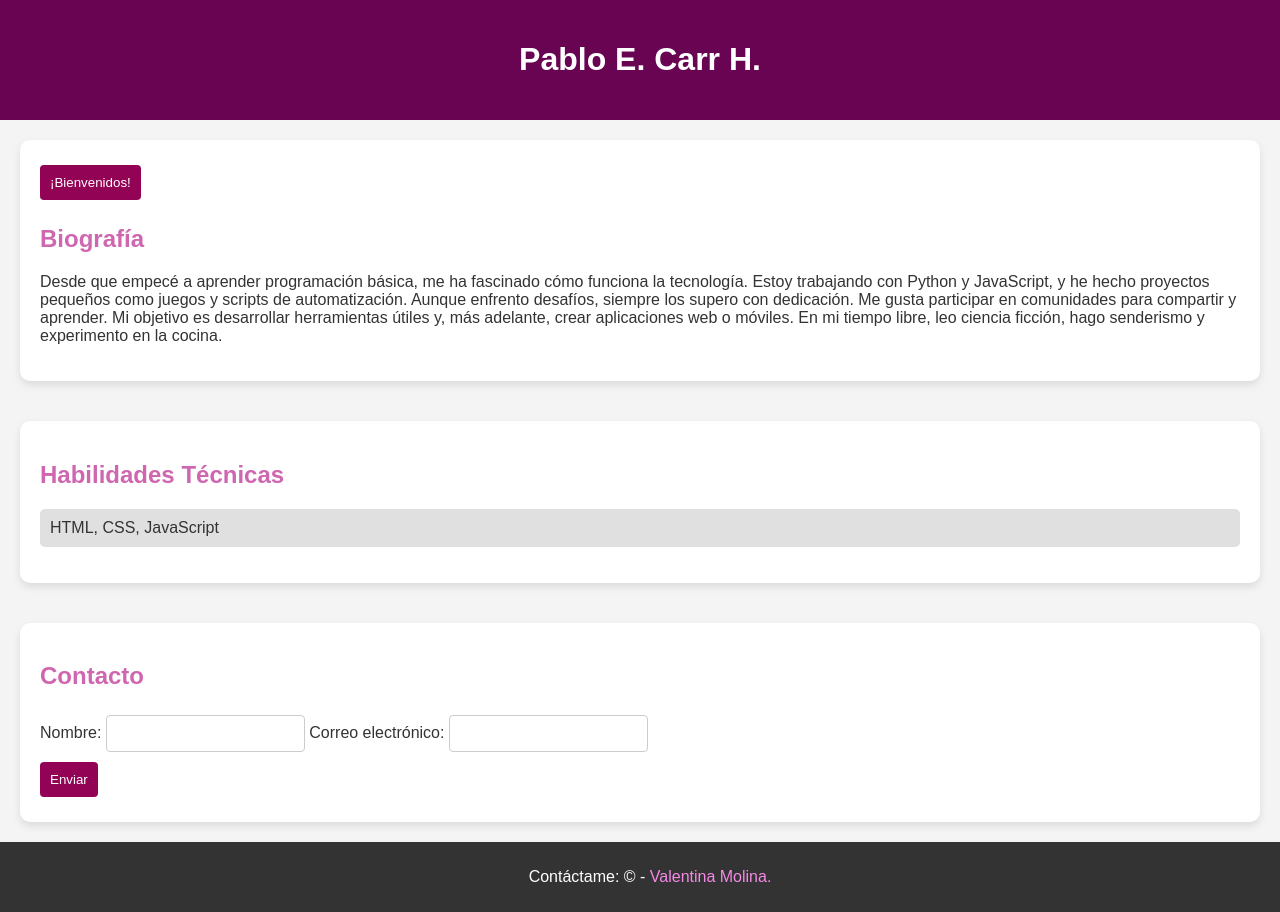
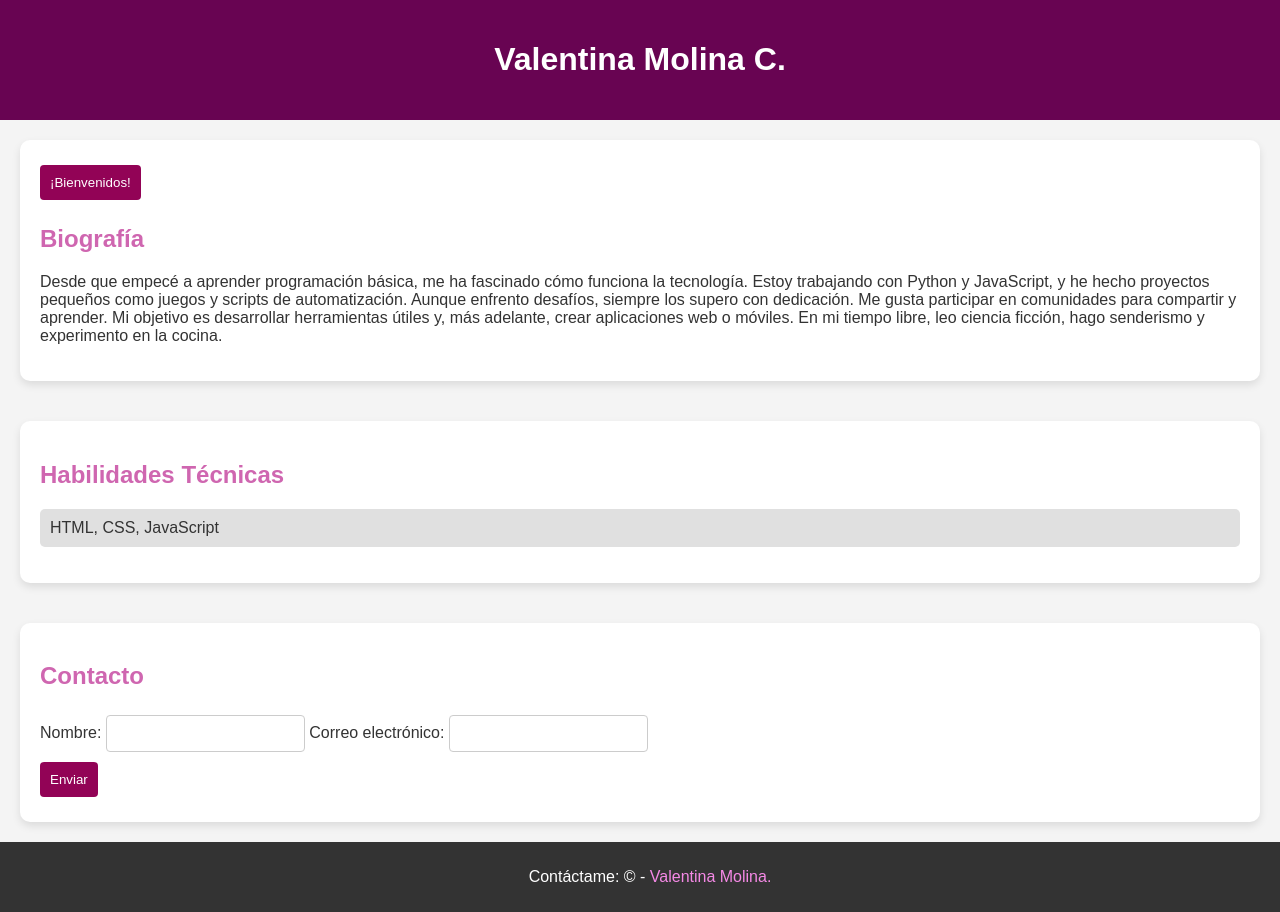
Before and after one commit to valuumolic/Lab4, a plain HTML site: page index.html in a window 1280 px wide. Drawn offline with Linux system fonts and the light colour scheme.

Commit message:
Cambio de nombre

```diff
--- a/index.html
+++ b/index.html
@@ -9,7 +9,7 @@
 <body>
 
     <header>
-        <h1>Pablo E. Carr H.</h1>
+        <h1>Valentina Molina C.</h1>
     </header>
 
     <section>
```
